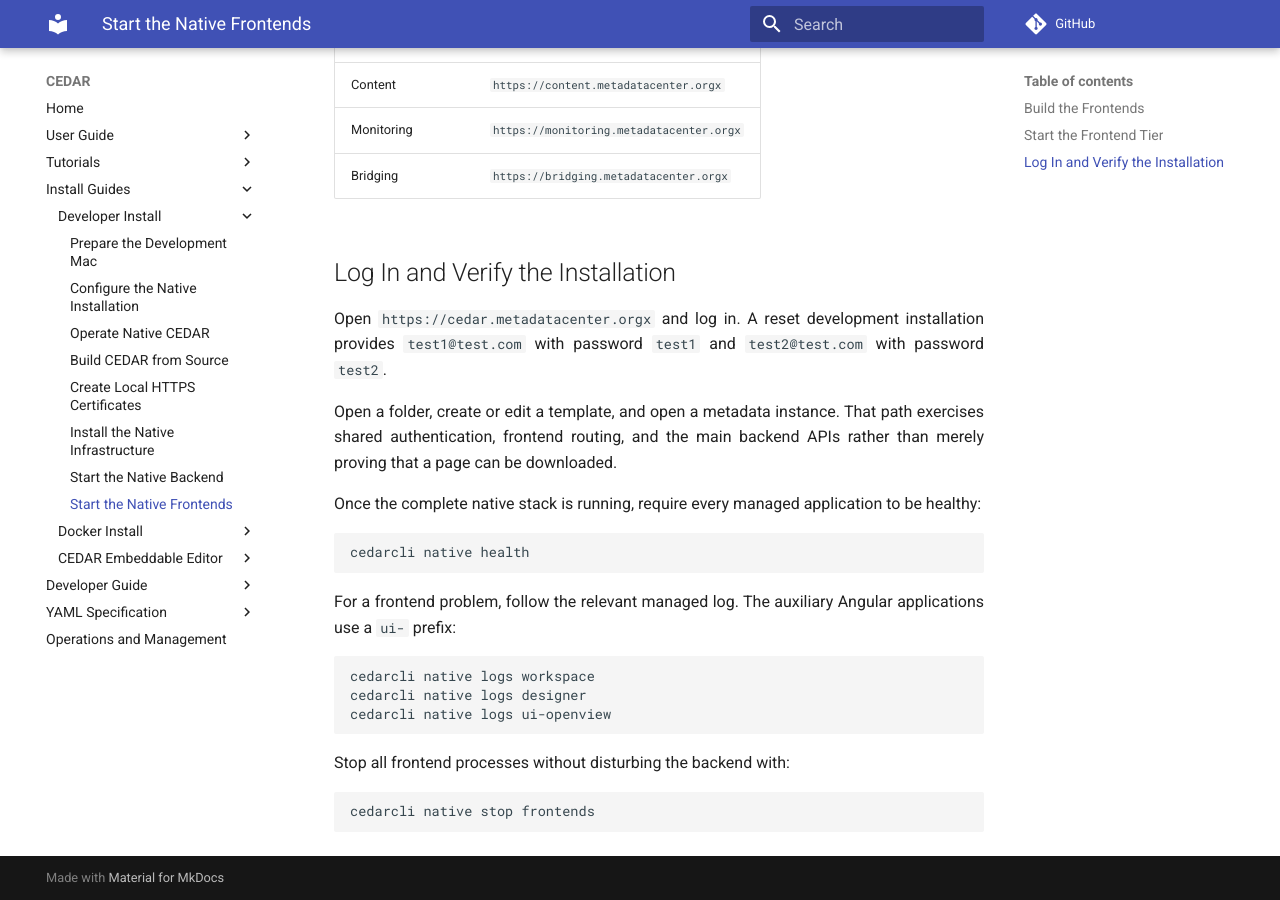
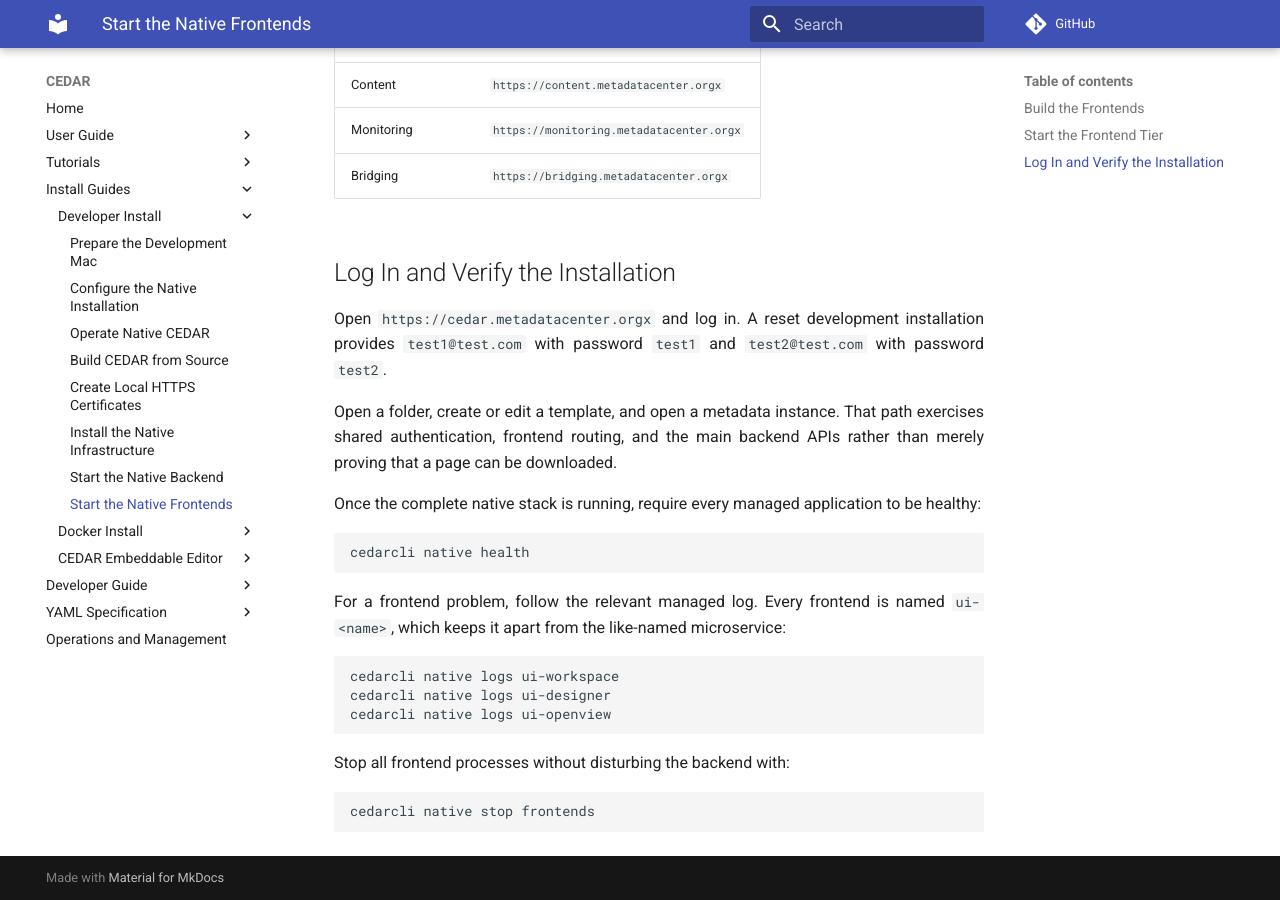
Before and after one commit to metadatacenter/cedar-mkdocs, an MkDocs documentation site: the page built from docs/install-developer/frontends.md, in a window 1280 px wide and 900 px high, scrolled down 1071 px. Built offline with MkDocs 1.6.1 and Material for MkDocs 9.7.7, drawn with Linux system fonts in a browser that asks for light colours; comment, search, counter and statistics services are not loaded.

Commit message:
Address frontends by their ui- name in the native examples
native logs, restart and stop pass a name straight to the controller, which now knows
every frontend as ui-<name>, so the examples that named workspace and designer bare
would be refused. The start frontend and stop frontend subcommands still take the bare
name and are unchanged.

Co-Authored-By: Claude Opus 5 <noreply@anthropic.com>

````diff
--- a/docs/install-developer/frontends.md
+++ b/docs/install-developer/frontends.md
@@ -56,12 +56,12 @@ Once the complete native stack is running, require every managed application to
 cedarcli native health
 ```
 
-For a frontend problem, follow the relevant managed log. The auxiliary Angular applications use a
-`ui-` prefix:
+For a frontend problem, follow the relevant managed log. Every frontend is named `ui-<name>`, which
+keeps it apart from the like-named microservice:
 
 ```bash
-cedarcli native logs workspace
-cedarcli native logs designer
+cedarcli native logs ui-workspace
+cedarcli native logs ui-designer
 cedarcli native logs ui-openview
 ```
 
````
Also changed, not shown: docs/developer-guide/cedarcli/hybrid.md (+2 -2 lines), docs/developer-guide/cedarcli/native.md (+1 -1 lines), docs/install-developer/cedar-cli-and-scripts.md (+1 -1 lines).
